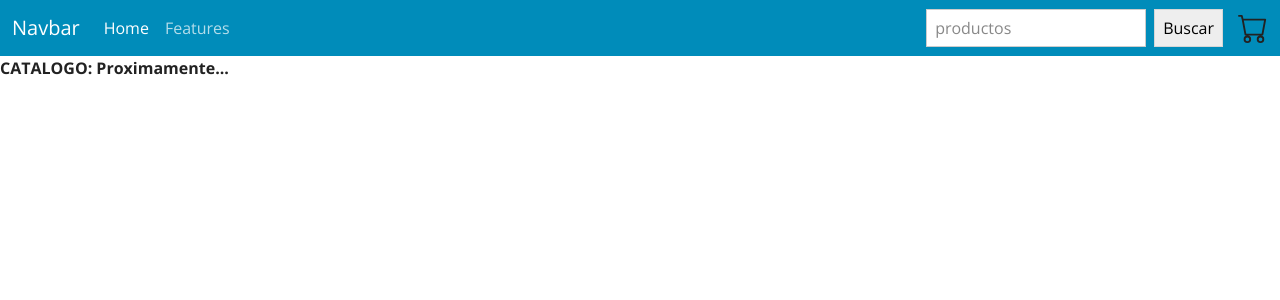
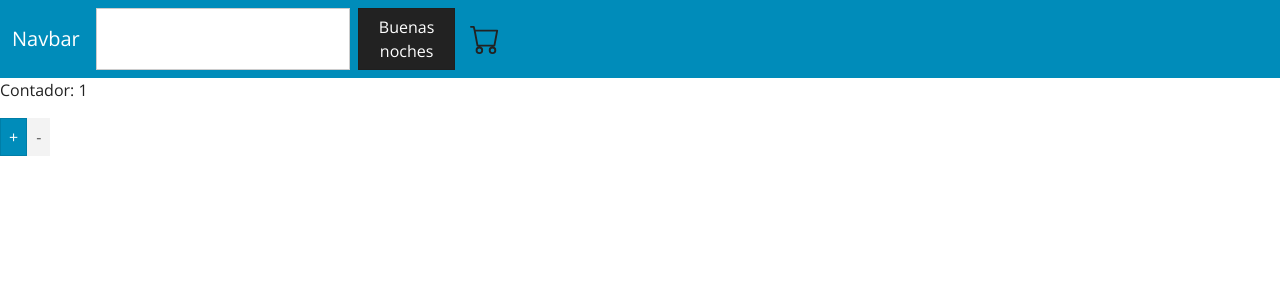
Before and after one commit to Jccordoba1994/My-App-React, a React (Create React App) app: page / in a window 1280 px wide. Shown: the top 300 px of the page. Built offline with nearby package versions, Linux system fonts and the light colour scheme.

Commit message:
Aplicando contador

```diff
--- a/src/Components/App.css
+++ b/src/Components/App.css
@@ -0,0 +1,3 @@
+.contar {
+    background-color: red;
+}
--- a/src/Components/App.jsx
+++ b/src/Components/App.jsx
@@ -1,14 +1,16 @@
 import React from 'react';
+import ItemCount from './Fragmentos/ItemCount';
+import Navbar from './Fragmentos/Navbar';
 import './App.css';
-import Navbar from './Fragmentos/Navbar';
-import ItemListContainer from '../Components/Fragmentos/ItemListContainer'
-
 
 const App = () => {
+    const onAdd = () => {
+        console.log();
+    }
     return (
         <>
             <Navbar/>
-            <ItemListContainer greeting ='CATALOGO: Proximamente...' />
+            <ItemCount className= 'contar' initial={1} stock={5} onAdd={onAdd}/>
         </>
     );
 }
--- /dev/null
+++ b/src/Components/Fragmentos/Boton.jsx
@@ -0,0 +1,11 @@
+import React from 'react';
+
+const Boton = () => {
+    return (
+        <>
+            <button className='btn btn-dark'>Buenas noches</button>
+        </>
+    );
+}
+
+export default Boton;
--- a/src/Components/Fragmentos/Form.jsx
+++ b/src/Components/Fragmentos/Form.jsx
@@ -1,11 +1,11 @@
-import React from 'react';
+import React, { useReducer } from 'react';
 
-const Form = ({contBuscar}) => {
+const Form = ({boton}) => {
     return (
         <>
             <form className="d-flex">
-                <input className="form-control me-sm-2" type="text" placeholder={contBuscar}/>
-                <button className="btn btn-secondary my-2 my-sm-0" type="submit">Buscar</button>
+                <input className="form-control me-sm-2" type="text" placeholder=''/>
+                {boton}
             </form>
         </>
     );
--- /dev/null
+++ b/src/Components/Fragmentos/ItemCount.jsx
@@ -0,0 +1,29 @@
+import React, {useState} from 'react';
+
+
+const ItemCount = ({initial, stock, onAdd}) => {
+    const [cont, setCont] = useState(initial);
+    function Contador(operacion) {
+        if (operacion == '+') {
+            setCont(cont + 1)
+        } else {
+            setCont(cont - 1)
+        }
+    }
+
+    return (
+        <div>
+            <p>
+                Contador: {cont}
+            </p>
+            <button className='btn btn-primary' disabled={cont >= stock} onClick={() => Contador('+')}>
+                +
+            </button>
+            <button className='btn btn-secondary' disabled={cont <= 1} onClick={() => Contador('-')}>
+                -
+            </button>
+        </div>
+    );
+}
+
+export default ItemCount;
--- a/src/Components/Fragmentos/ItemListContainer.jsx
+++ /dev/null
@@ -1,11 +0,0 @@
-import React from 'react';
-
-const ItemListContainer = ({greeting}) => {
-    return (
-        <>
-            <strong>{greeting}</strong>
-        </>
-    );
-}
-
-export default ItemListContainer;
--- a/src/Components/Fragmentos/Navbar.jsx
+++ b/src/Components/Fragmentos/Navbar.jsx
@@ -1,23 +1,18 @@
 import React from 'react';
 import Form from './Form';
 import CartWidget from './CartWidget';
+import Boton from './Boton';
 
 function Navbar() {
+  const user = {nombre: 'Francisco', direccion: 'Calle Falsa 123'}
   return (
     <>
       <nav className="navbar navbar-expand-lg navbar-dark bg-primary">
         <div className="container-fluid">
           <a className="navbar-brand" href="#">Navbar</a>
           <div className="collapse navbar-collapse" id="navbarColor01">
-            <ul className="navbar-nav me-auto">
-              <li className="nav-item">
-                <a className="nav-link active" href="#">Home</a>
-              </li>
-              <li className="nav-item">
-                <a className="nav-link" href="#">Features</a>
-              </li>
-            </ul>
-            <Form contBuscar='productos'/>
+
+            <Form boton={<Boton/>}/>
             <CartWidget />
           </div>
         </div>
--- /dev/null
+++ b/src/Utils/Password.jsx
@@ -0,0 +1,5 @@
+const password = (password) => {
+    console.log(password);
+}
+
+export default password;
```
